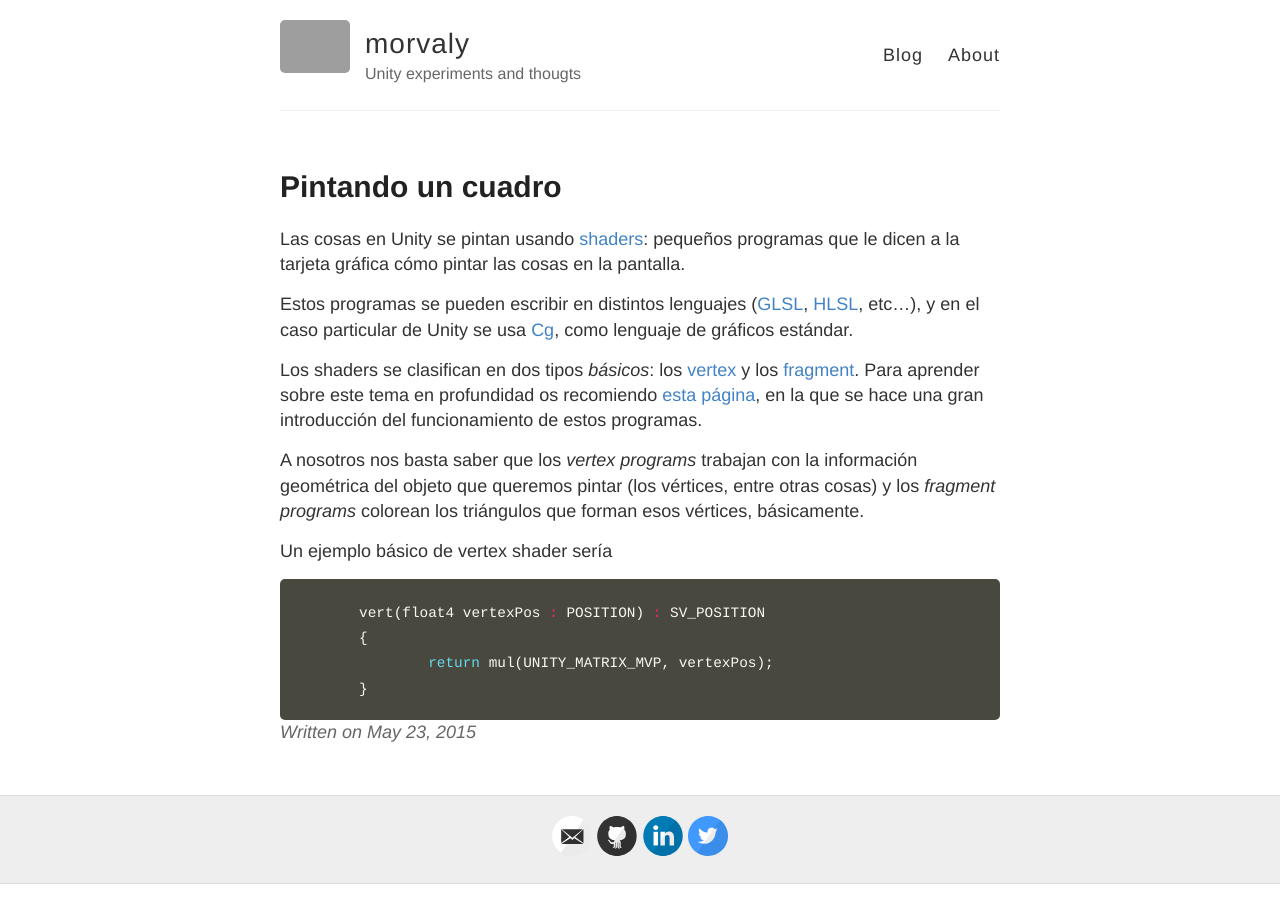
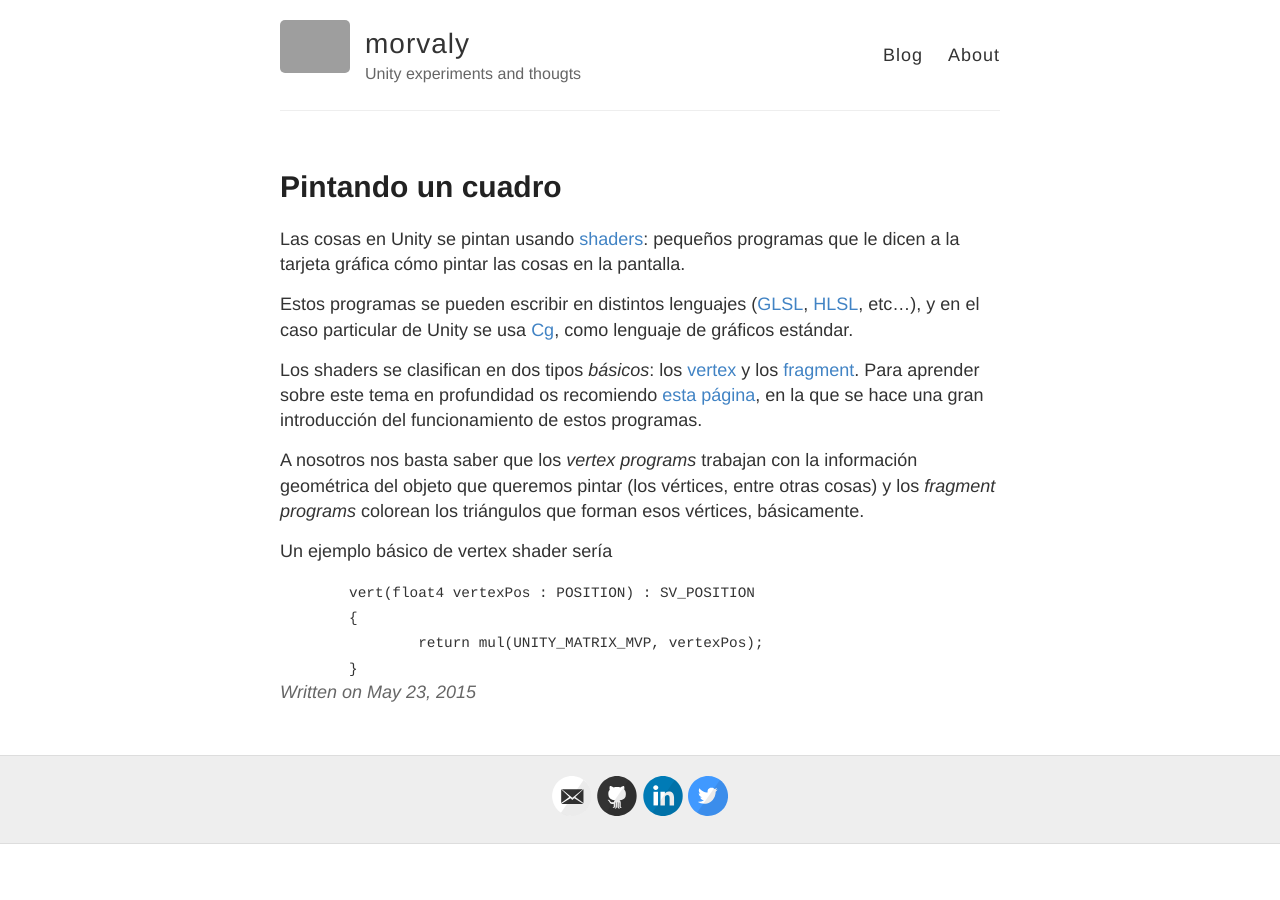
Before and after one commit to josemorval/UnityArchive, a Jekyll site: the page built from _posts/2015-05-23-pintandocuadro.md, in a window 1280 px wide. Built offline with Jekyll 4.4.1, drawn with Linux system fonts in a browser that asks for light colours; Markdown is read by kramdown in place of the engine named in the settings; grey boxes are pictures that could not be loaded.

Commit message:
Updated 2015-05-23-pintandocuadro.md

````diff
--- a/_posts/2015-05-23-pintandocuadro.md
+++ b/_posts/2015-05-23-pintandocuadro.md
@@ -16,7 +16,7 @@ Los shaders se clasifican en dos tipos _básicos_: los [vertex](https://www.open
 A nosotros nos basta saber que los _vertex programs_ trabajan con la información geométrica del objeto que queremos pintar (los vértices, entre otras cosas) y los _fragment programs_ colorean los triángulos que forman esos vértices, básicamente.
 
 Un ejemplo básico de vertex shader sería
-```c
+```charp
 	vert(float4 vertexPos : POSITION) : SV_POSITION
 	{
 		return mul(UNITY_MATRIX_MVP, vertexPos);
````
